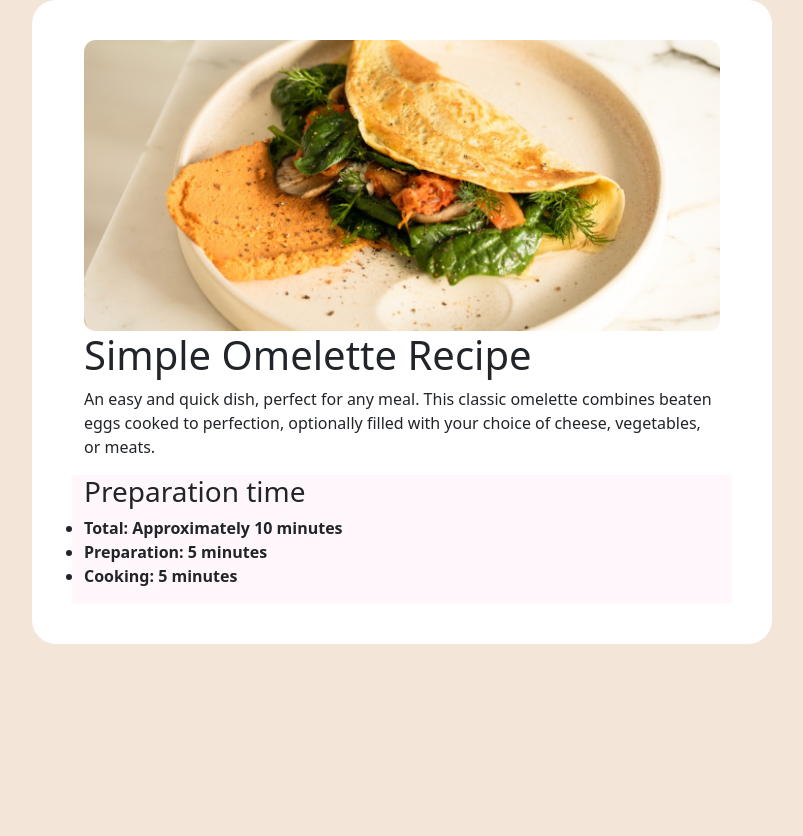
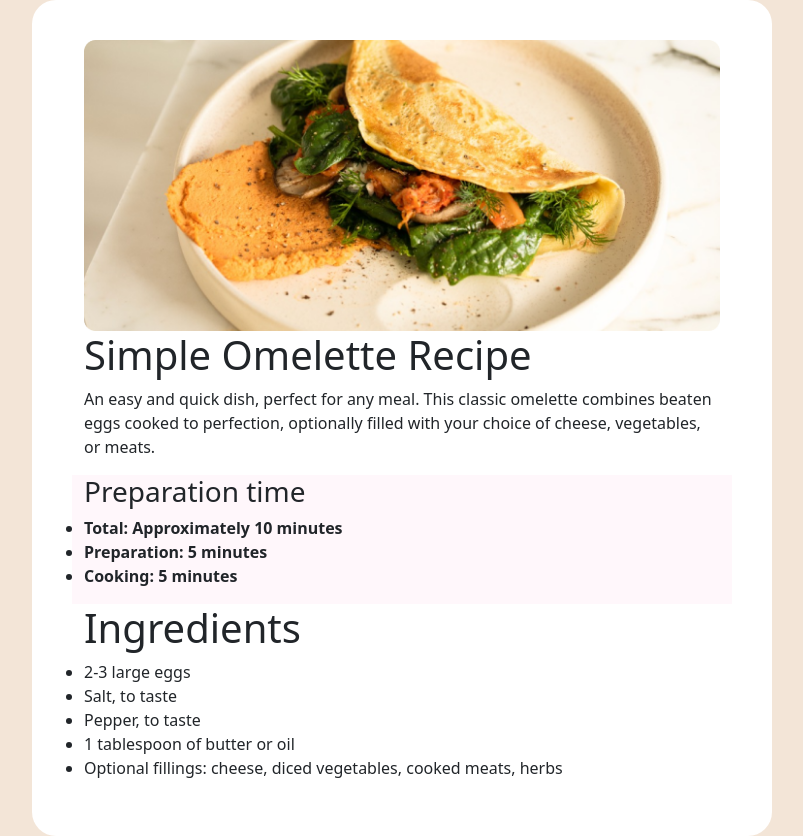
Before and after one commit to NikaNagervadze/Test-project, a plain HTML site: page index.html in a window 1280 px wide. Shown: the whole page, without its empty margins (238-1041 px from the left). Before the commit the page ends 800 px from the top, so only its background shows below. Drawn offline with nearby package versions, Linux system fonts and the light colour scheme.

Commit message:
update
finished Ingredients section

```diff
--- a/index.html
+++ b/index.html
@@ -55,7 +55,14 @@
 
         <section class="container ingredients">
             <div class="row">
-
+                <h1>Ingredients</h1>
+                <ul>
+                    <li>2-3 large eggs</li>
+                    <li>Salt, to taste</li>
+                    <li>Pepper, to taste</li>
+                    <li>1 tablespoon of butter or oil</li>
+                    <li>Optional fillings: cheese, diced vegetables, cooked meats, herbs</li>
+                </ul>
             </div>
         </section>
 
```
